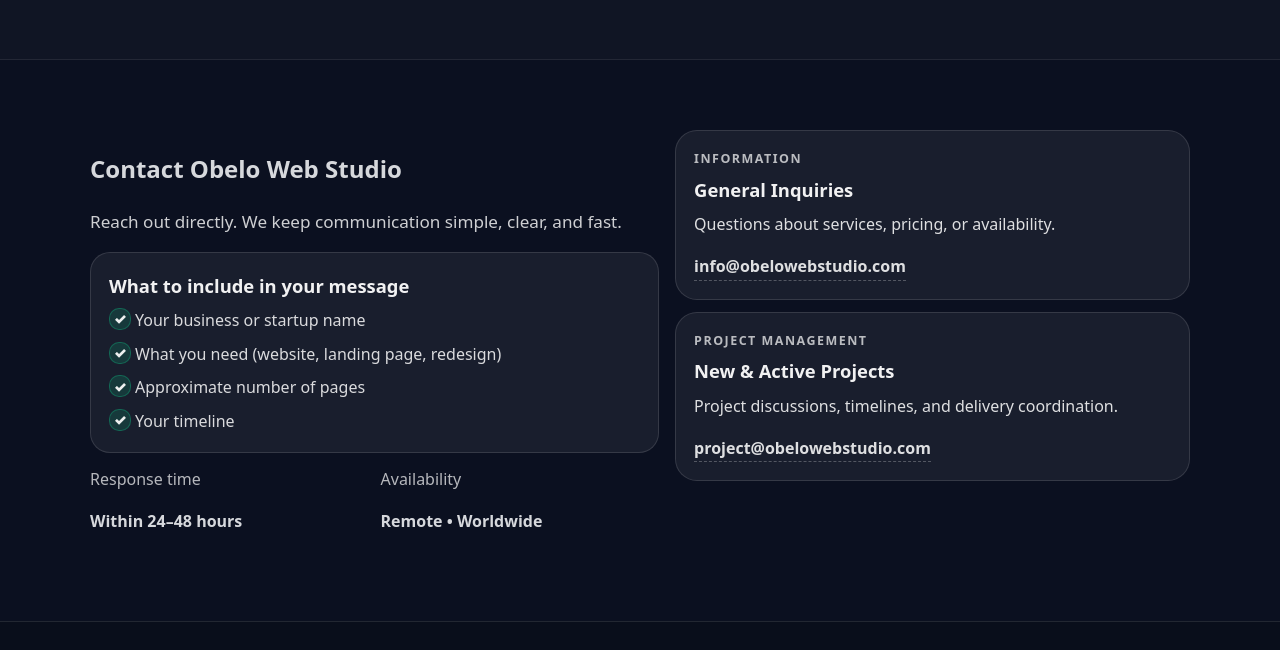
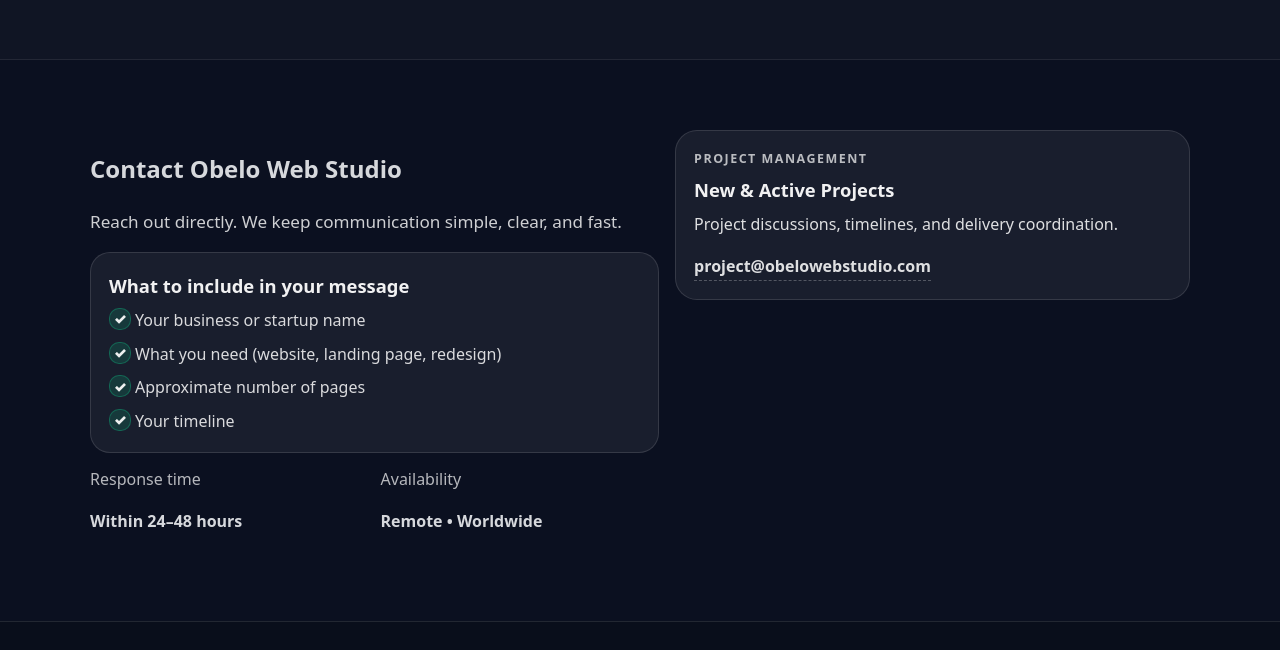
Before and after one commit to christmarc/obelowebstudio, a plain HTML site: page index.html in a window 1280 px wide. Shown: the part 3780-4430 px from the top of the page. Drawn offline with Linux system fonts and the light colour scheme.

```diff
--- a/index.html
+++ b/index.html
@@ -437,17 +437,6 @@
       <!-- Right: Contact Cards -->
       <div class="contactCards">
 
-        <!-- Information -->
-        <div class="contactCard">
-          <p class="contactCard__role">Information</p>
-          <h3 class="contactCard__name">General Inquiries</h3>
-          <p class="contactCard__line">
-            Questions about services, pricing, or availability.
-          </p>
-          <a class="contactLink" href="mailto:info@obelowebstudio.com">
-            info@obelowebstudio.com
-          </a>
-        </div>
 
         <!-- Project Management -->
         <div class="contactCard">
```
